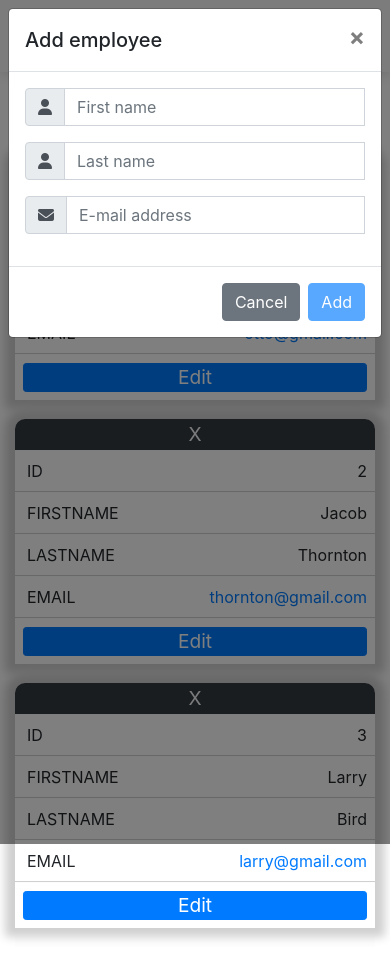
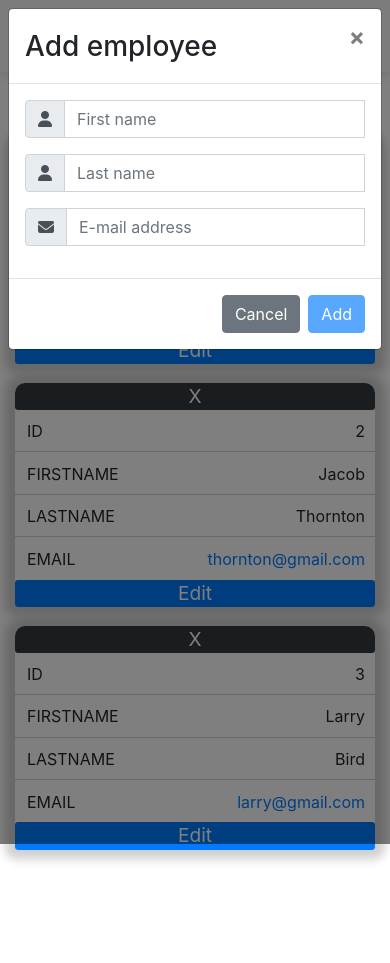
Before and after one commit to JBudny/CRUD-App, a website: page index.html in a window 390 px wide. Both pictures are taken after a click on the button "Add employee". After the commit the page ends 885 px from the top, so only its background shows below. Drawn offline with nearby package versions, Linux system fonts and the light colour scheme.

Commit message:
Layout improvements

```diff
--- a/index.html
+++ b/index.html
@@ -1,12 +1,15 @@
 <!DOCTYPE html>
 <html lang="en">
-
     <head>
         <meta charset="UTF-8" />
         <meta name="viewport" content="width=device-width, initial-scale=1, shrink-to-fit=no" />
         <meta http-equiv="X-UA-Compatible" content="ie=edge" />
-    <link rel="stylesheet" href="https://stackpath.bootstrapcdn.com/bootstrap/4.4.1/css/bootstrap.min.css"
-        integrity="sha384-Vkoo8x4CGsO3+Hhxv8T/Q5PaXtkKtu6ug5TOeNV6gBiFeWPGFN9MuhOf23Q9Ifjh" crossorigin="anonymous" />
+        <link
+            rel="stylesheet"
+            href="https://stackpath.bootstrapcdn.com/bootstrap/4.4.1/css/bootstrap.min.css"
+            integrity="sha384-Vkoo8x4CGsO3+Hhxv8T/Q5PaXtkKtu6ug5TOeNV6gBiFeWPGFN9MuhOf23Q9Ifjh"
+            crossorigin="anonymous"
+        />
         <link rel="stylesheet" href="css/styles.css" />
         <script src="https://kit.fontawesome.com/d6e4ba0bca.js" crossorigin="anonymous"></script>
         <title>CRUD App</title>
@@ -24,87 +27,25 @@
         </div>
 
         <div class="container-lg">
-        <div class="row">
-            <div class="col-6 text-left">
-                <div class="employees-header p-2">
+            <div class="row p-2">
+                <div class="col-6">
+                    <div class="table-title-left">
                         <h2>Employees</h2>
                     </div>
                 </div>
-            <div class="col-6 text-right">
-                <div class="employees-header p-2">
-                    <button type="button" class="btn btn-primary bigger-font" data-toggle="modal"
-                        data-target=".add-employee-modal" id="add-employee-button" form="add-employee-form">
-                        <span>+</span>
+                <div class="col-6">
+                    <div class="table-title-right">
+                        <button
+                            type="button"
+                            class="btn btn-primary bigger-font"
+                            data-toggle="modal"
+                            data-target=".add-employee-modal"
+                            id="add-employee-button"
+                            form="add-employee-form"
+                            aria-label="Add employee"
+                        >
+                            <span aria-hidden="true">+</span>
                         </button>
-
-                    <div class="modal fade add-employee-modal" id="add-employee-modal" tabindex="-1" role="dialog"
-                        aria-labelledby="add-employee-modal-title" aria-hidden="true">
-                        <div class="modal-dialog" role="document">
-                            <div class="modal-content">
-                                <div class="modal-header">
-                                    <h5 class="modal-title" id="add-employee-modal-title">Add employee</h5>
-                                    <button type="button" id="add-employee-close" class="close" data-dismiss="modal"
-                                        aria-label="Close">
-                                        <span aria-hidden="true">&times;</span>
-                                    </button>
-                                </div>
-                                <div class="modal-body">
-                                    <form id="add-employee-form">
-                                        <div class="form-group input-group">
-                                            <div class="input-group-prepend">
-                                                <span class="input-group-text" id="first-name-addon">
-                                                    <i class="fas fa-user"></i>
-                                                </span>
-                                            </div>
-                                            <input type="text" class="form-control" placeholder="First name"
-                                                aria-label="First name" aria-describedby="first-name-addon"
-                                                name="first-name" required />
-                                            <div class="invalid-feedback">
-                                                Please provide a valid first name.
-                                            </div>
-                                        </div>
-                                        <div class="form-group input-group">
-                                            <div class="input-group-prepend">
-                                                <span class="input-group-text" id="last-name-addon">
-                                                    <i class="fas fa-user"></i>
-                                                </span>
-                                            </div>
-                                            <input type="text" class="form-control" placeholder="Last name"
-                                                aria-label="Last name" aria-describedby="last-name-addon"
-                                                name="last-name" required />
-                                            <div class="invalid-feedback">
-                                                Please provide a valid last name.
-                                            </div>
-                                        </div>
-
-                                        <div class="form-group input-group">
-                                            <div class="input-group-prepend">
-                                                <span class="input-group-text" id="email-addon">
-                                                    <i class="fas fa-envelope"></i>
-                                                </span>
-                                            </div>
-                                            <input type="email" class="form-control" placeholder="E-mail address"
-                                                aria-label="E-mail address" aria-describedby="email-addon" name="email"
-                                                required />
-                                            <div class="invalid-feedback">
-                                                Please provide a valid e-mail address.
-                                            </div>
-                                        </div>
-                                    </form>
-                                </div>
-                                <div class="modal-footer">
-                                    <button type="button" class="btn btn-secondary" data-dismiss="modal"
-                                        id="add-employee-cancel">
-                                        Cancel
-                                    </button>
-                                    <button type="submit" class="btn btn-primary" id="submit-employee" disabled>
-                                        Add
-                                    </button>
-                                </div>
-                            </div>
-                        </div>
-                    </div>
-
                     </div>
                 </div>
             </div>
@@ -124,18 +65,111 @@
                     </table>
                 </div>
             </div>
-        <div class="alert alert-success fixed-bottom fade mb-0 alert-slide-in" id="employe-added-successfully"
-            role="alert">
+        </div>
+
+        <div
+            class="modal fade add-employee-modal"
+            id="add-employee-modal"
+            tabindex="-1"
+            role="dialog"
+            aria-labelledby="add-employee-modal-title"
+            aria-hidden="true"
+        >
+            <div class="modal-dialog" role="document">
+                <div class="modal-content">
+                    <div class="modal-header">
+                        <h3 class="modal-title" id="add-employee-modal-title">Add employee</h3>
+                        <button
+                            type="button"
+                            id="add-employee-close"
+                            class="close"
+                            data-dismiss="modal"
+                            aria-label="Close"
+                        >
+                            <span aria-hidden="true">&times;</span>
+                        </button>
+                    </div>
+                    <div class="modal-body">
+                        <form id="add-employee-form">
+                            <div class="form-group input-group">
+                                <div class="input-group-prepend">
+                                    <span class="input-group-text" id="first-name-addon">
+                                        <i class="fas fa-user"></i>
+                                    </span>
+                                </div>
+                                <input
+                                    type="text"
+                                    class="form-control"
+                                    placeholder="First name"
+                                    aria-label="First name"
+                                    aria-describedby="first-name-addon"
+                                    name="first-name"
+                                    required
+                                />
+                                <div class="invalid-feedback">
+                                    Please provide a valid first name.
+                                </div>
+                            </div>
+                            <div class="form-group input-group">
+                                <div class="input-group-prepend">
+                                    <span class="input-group-text" id="last-name-addon">
+                                        <i class="fas fa-user"></i>
+                                    </span>
+                                </div>
+                                <input
+                                    type="text"
+                                    class="form-control"
+                                    placeholder="Last name"
+                                    aria-label="Last name"
+                                    aria-describedby="last-name-addon"
+                                    name="last-name"
+                                    required
+                                />
+                                <div class="invalid-feedback">
+                                    Please provide a valid last name.
+                                </div>
+                            </div>
+                            <div class="form-group input-group">
+                                <div class="input-group-prepend">
+                                    <span class="input-group-text" id="email-addon">
+                                        <i class="fas fa-envelope"></i>
+                                    </span>
+                                </div>
+                                <input
+                                    type="email"
+                                    class="form-control"
+                                    placeholder="E-mail address"
+                                    aria-label="E-mail address"
+                                    aria-describedby="email-addon"
+                                    name="email"
+                                    required
+                                />
+                                <div class="invalid-feedback">
+                                    Please provide a valid e-mail address.
+                                </div>
+                            </div>
+                        </form>
+                    </div>
+                    <div class="modal-footer">
+                        <button type="button" class="btn btn-secondary" data-dismiss="modal" id="add-employee-cancel">
+                            Cancel
+                        </button>
+                        <button type="submit" class="btn btn-primary" id="submit-employee" disabled>
+                            Add
+                        </button>
+                    </div>
+                </div>
+            </div>
+        </div>
+        <div class="alert alert-success fixed-bottom fade mb-0 alert-slide-in" role="alert">
             <button type="button" class="close" aria-label="Close">
                 <span aria-hidden="true">&times;</span>
             </button>
         </div>
-        <div class="alert alert-danger fixed-bottom fade mb-0 alert-slide-in" id="employe-added-successfully"
-            role="alert">
+        <div class="alert alert-danger fixed-bottom fade mb-0 alert-slide-in" role="alert">
             <button type="button" class="close" aria-label="Close">
                 <span aria-hidden="true">&times;</span>
             </button>
-        </div>
         </div>
 
         <script src="js/turnOffEditingModeHandler.js"></script>
@@ -148,15 +182,20 @@
         <script src="js/submitEmployee.js"></script>
         <script src="js/libs/serializeArray.js"></script>
         <script src="js/resetForm.js"></script>
-    <script src="https://code.jquery.com/jquery-3.4.1.slim.min.js"
+        <script
+            src="https://code.jquery.com/jquery-3.4.1.slim.min.js"
             integrity="sha384-J6qa4849blE2+poT4WnyKhv5vZF5SrPo0iEjwBvKU7imGFAV0wwj1yYfoRSJoZ+n"
-        crossorigin="anonymous"></script>
-    <script src="https://cdn.jsdelivr.net/npm/popper.js@1.16.0/dist/umd/popper.min.js"
+            crossorigin="anonymous"
+        ></script>
+        <script
+            src="https://cdn.jsdelivr.net/npm/popper.js@1.16.0/dist/umd/popper.min.js"
             integrity="sha384-Q6E9RHvbIyZFJoft+2mJbHaEWldlvI9IOYy5n3zV9zzTtmI3UksdQRVvoxMfooAo"
-        crossorigin="anonymous"></script>
-    <script src="https://stackpath.bootstrapcdn.com/bootstrap/4.4.1/js/bootstrap.min.js"
+            crossorigin="anonymous"
+        ></script>
+        <script
+            src="https://stackpath.bootstrapcdn.com/bootstrap/4.4.1/js/bootstrap.min.js"
             integrity="sha384-wfSDF2E50Y2D1uUdj0O3uMBJnjuUD4Ih7YwaYd1iqfktj0Uod8GCExl3Og8ifwB6"
-        crossorigin="anonymous"></script>
+            crossorigin="anonymous"
+        ></script>
     </body>
-
 </html>
--- a/js/deleteEmployeeButtonHandler.js
+++ b/js/deleteEmployeeButtonHandler.js
@@ -14,7 +14,7 @@ const updateTableAfterAnimation = () => {
 };
 
 const deleteEmployeeButtonHandler = element => {
-    const deleteButtons = element.querySelectorAll('.delete-button, .delete-button-top');
+    const deleteButtons = element.querySelectorAll('.delete-button, .card-delete-button');
 
     deleteButtons.forEach(deleteButton => {
         deleteButton.addEventListener('click', e => {
--- a/js/displayTable.js
+++ b/js/displayTable.js
@@ -30,10 +30,12 @@ const displayTable = () => {
 
         tr.className = 'table-row';
         tr.setAttribute('data-id', values[0]);
-        tr.innerHTML = `
-                        <button data-id="${values[0]}" type="button" class="delete-button-top">
-                            <span aria-hidden="true">X</span>
-                        </button>
+        tr.innerHTML = `<tr>
+                        <td data-id="${values[0]}" aria-label="Delete" class="card-delete-button">
+                            <button type="button" class="btn btn-dark btn-sm">
+                                <span aria-hidden="true">X</span>
+                            </button>
+                        </td>
                         <td data-label="${keys[0]}">${values[0]}</td>
                         <td data-label="${keys[1]}">${values[1]}</td>
                         <td data-label="${keys[2]}">${values[2]}</td>
@@ -42,12 +44,14 @@ const displayTable = () => {
                         </td>
                         <td class="options">
                             <button data-id="${values[0]}" type="button" class="btn btn-primary btn-sm edit-button">
-                                Edit
+                                <span>Edit</span>
                             </button>
-                            <button data-id="${values[0]}" type="button" class="btn btn-danger btn-sm delete-button">
+                            <button data-id="${values[0]}" type="button" class="btn btn-danger btn-sm delete-button"
+                            aria-label="Delete">
                                 <span aria-hidden="true">&times;</span>
                             </button>
                         </td>
+                        </tr>
                         `;
 
         tbody.appendChild(tr);
--- a/scss/mixins.scss
+++ b/scss/mixins.scss
@@ -2,9 +2,25 @@
     bottom: $bottomValue;
     -webkit-transition: 0.2s linear;
     transition: 0.2s linear;
-  }
+}
 
-@mixin border-t-lr-radius {
-  border-top-left-radius: 10px;
-  border-top-right-radius: 10px;
+@mixin border-lr-radius($direction, $value) {
+    border-#{$direction}-left-radius: $value;
+    border-#{$direction}-right-radius: $value;
+    border: none;
 }
+
+@mixin card-button {
+    width: 100%;
+    height: auto;
+    font-size: 1.2em;
+    line-height: 1;
+    border: none;
+}
+
+@mixin table-title-row($justifyContent) {
+    display: flex;
+    align-items: center;
+    justify-content: $justifyContent;
+    height: 100%;
+}
--- a/scss/styles.scss
+++ b/scss/styles.scss
@@ -6,24 +6,6 @@ body {
 
     .page-header {
         box-shadow: 0 0 15px $shadowColor;
-    }
-}
-
-.container-lg {
-    h2 {
-        font-size: 1.5em;
-    }
-
-    .bigger-font {
-        font-family: 'Arial Bold', Gadget, sans-serif;
-        font-style: normal;
-        font-weight: bold;
-        line-height: 0.45;
-        font-size: 2em;
-    }
-
-    table th:last-child {
-        text-align: center;
     }
 
     .alert-slide-out {
@@ -35,78 +17,78 @@ body {
     }
 }
 
+.container-lg {
+    h2 {
+        font-size: 1.5em;
+    }
+
+    .table-title-left {
+        @include table-title-row(flex-start);
+    }
+
+    .table-title-right {
+        @include table-title-row(flex-end);
+    }
+
+    .bigger-font {
+        font-family: 'Arial Bold', Gadget, sans-serif;
+        font-size: 2em;
+        line-height: 0.45;
+        font-weight: 700;
+        font-style: normal;
+    }
+
+    table th:last-child {
+        text-align: center;
+    }
+}
+
 #employees {
     td {
-        padding: 0.5em;
+        padding: 0.625em;
     }
 
     .options {
-        text-align: center;
+        display: flex;
+        align-items: center;
+        justify-content: space-evenly;
     }
 
     .edit-button,
     .delete-button {
-        width: 35%;
+        width: auto;
         line-height: 1em;
     }
 
-    .delete-button-top {
+    .card-delete-button {
         display: none;
     }
 }
 
 @media screen and (max-width: $md) {
-    .employees-header {
-        margin-bottom: 15px;
-    }
-
     .table-header {
         display: none;
     }
 
     #employees tr {
-        @include border-t-lr-radius;
+        @include border-lr-radius(top, 0.62rem);
+        @include border-lr-radius(bottom, 0.2rem);
         display: block;
-        border: none;
-        height: 15.25em;
+        height: 13.93375em;
         margin-bottom: 1.25em;
         background-color: #fff;
         box-shadow: 0px 0px 10px 10px $shadowColor;
         -webkit-transition: height 0.2s ease;
         transition: height 0.2s ease;
 
-        .delete-button-top {
-            @include border-t-lr-radius;
-            display: block;
-            border: none;
-            width: 100%;
-            font-size: 1.2em;
-            color: $lightColor;
-            background-color: $darkColor;
-
-            &:hover {
-                background-color: adjust-color($darkColor, $lightness: 10%);
-            }
-
-            &:focus {
-                box-shadow: 0 0 0 3px adjust-color($darkColor, $lightness: 45%);
-                outline: 2px dotted transparent;
-                outline-offset: 2px;
-            }
-        }
-
         td {
             position: relative;
-            display: block;
+            display: flex;
+            height: 2.65em;
+            align-items: center;
+            justify-content: flex-end;
             border-bottom: 1px solid $shadowColor;
-            text-align: right;
             background-color: #fff;
-
-            .edit-button {
-                width: 100%;
-                font-size: 1.2em;
-                line-height: 1em;
-            }
 
             .delete-button {
                 display: none;
@@ -120,17 +102,38 @@ body {
                 content: attr(data-label);
             }
 
-            &:last-child {
+            &:nth-last-child(2) {
                 border-bottom: none;
+            }
+        }
+
+        .card-delete-button {
+            @include border-lr-radius(top, 0.62rem);
+            display: block;
+            height: auto;
+            padding: 0;
+
+            button {
+                @include border-lr-radius(top, 0.62rem);
+                @include card-button;
+            }
+        }
+
+        td.options {
+            @include border-lr-radius(bottom, 3px);
+            height: auto;
+            padding: 0;
+
+            button {
+                @include card-button;
             }
         }
     }
 
     #employees .delete-animation {
-        position: relative;
-        overflow-y: hidden;
         height: 0;
         margin-bottom: 0;
+        overflow-y: hidden;
         box-shadow: none;
     }
 }
--- a/scss/variables.scss
+++ b/scss/variables.scss
@@ -1,5 +1,3 @@
 $md: 768px;
+$pageHeaderHeight: 4.5em;
 $shadowColor: #d0d0d0;
-$pageHeaderHeight: 4.5em;
-$darkColor: #343a40;
-$lightColor: #f8f9fa;
```
Also changed, not shown: css/styles.css. Lines whose indentation alone changed are shown as unchanged.
